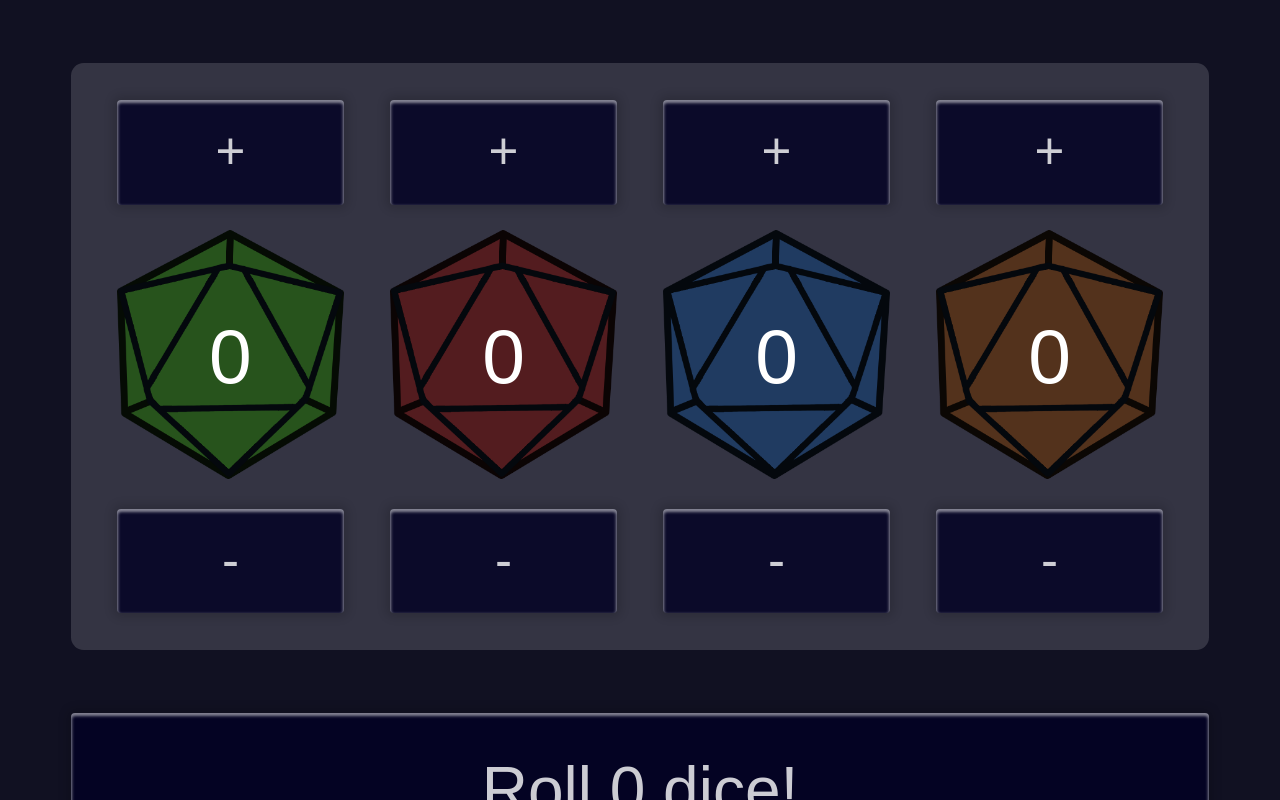
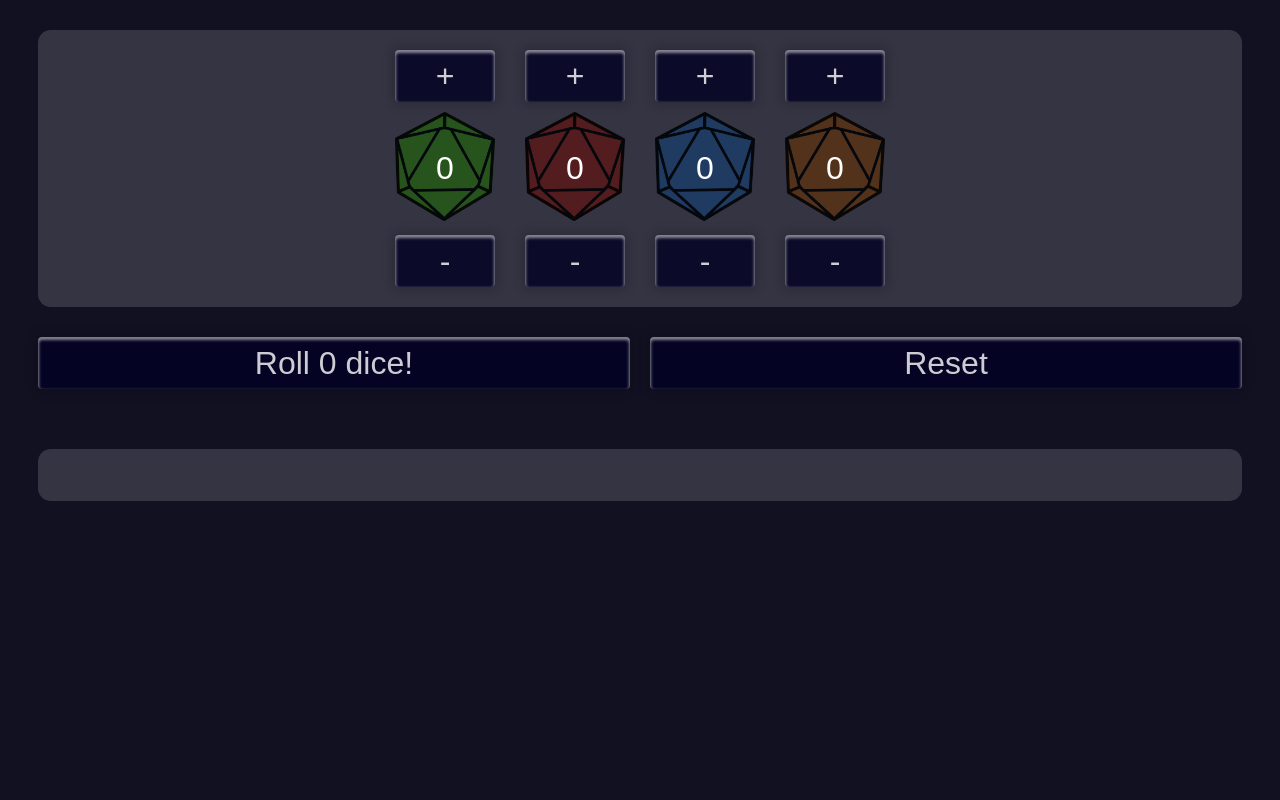
Before and after one commit to MasterIV/splimo-roll, a React (Create React App) app: page / in a window 1280 px wide. Shown: the top 800 px of the page. Built offline with nearby package versions, Linux system fonts and the light colour scheme; the HTML template or start-up script is replaced by a standard one.

Commit message:
landscape mode

```diff
--- a/src/index.css
+++ b/src/index.css
@@ -124,3 +124,50 @@ button:hover {
   width: 33%;
   margin-bottom: 5%;
 }
+
+@media (orientation: landscape) and (min-width: 1000px) {
+    .dices, .summary {
+      margin: 30px;
+      gap: 10px;
+      row-gap: 10px;
+    }
+
+    .dice {
+      width: 100px;
+      padding: 10px;
+    }
+
+    .dice > input {
+      font-size: 32px;
+    }
+
+    .dice > button {
+      line-height: 50px;
+      font-size: 32px;
+      margin: 10px 0;
+    }
+
+    .submit {
+      gap: 20px;
+      margin: 30px;
+    }
+
+    .submit {
+      flex-direction: row;
+    }
+
+    .submit > button {
+      line-height: 50px;
+      font-size: 32px;
+    }
+
+    .summary > div {
+      width: 80px;
+      font-size: 32px;
+      padding: 10px 15px;
+    }
+
+    .summary .symbol {
+      height: 120px;
+    }
+}
```
